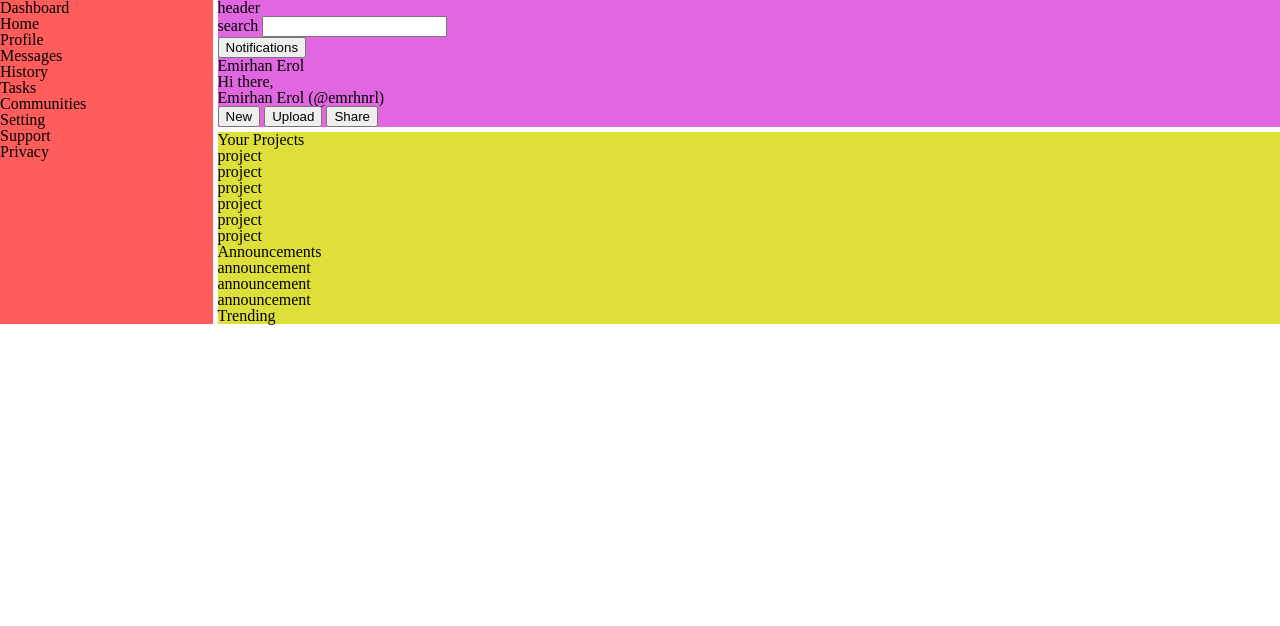
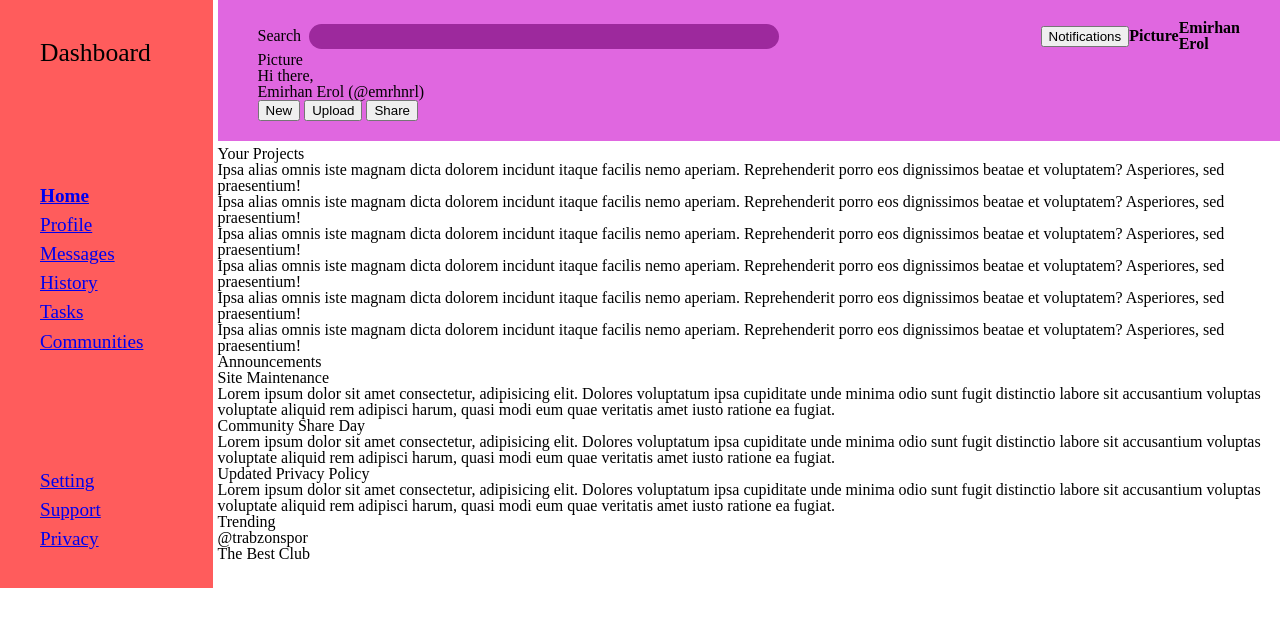
Before and after one commit to emrhnrl/Admin-Dashboard, a website: page index.html in a window 1280 px wide. Drawn offline with Linux system fonts and the light colour scheme.

Commit message:
updates in style.css

```diff
--- a/index.html
+++ b/index.html
@@ -5,49 +5,30 @@
     <meta charset="UTF-8">
     <meta http-equiv="X-UA-Compatible" content="IE=edge">
     <meta name="viewport" content="width=device-width, initial-scale=1.0">
+    <title>Admin Dashboard</title>
     <link rel="stylesheet" href="style.css">
     <link rel="stylesheet" href="reset.css">
-    <title>Admin Dashboard</title>
+    <link rel="stylesheet" href="//cdn.jsdelivr.net/npm/@mdi/font@6.9.96/css/materialdesignicons.min.css">
 </head>
 
 <body>
     <div class="container">
 
-        <div class="sidebar">
-            <div class="sidebar-title">Dashboard </div>
-
-            <ul class="nav">
-
-                <li class="nav-item"><a href="#" class="nav-link"></a>Home</li>
-                <li class="nav-item"><a href="#" class="nav-link"></a>Profile</li>
-                <li class="nav-item"><a href="#" class="nav-link"></a>Messages</li>
-                <li class="nav-item"><a href="#" class="nav-link"></a>History</li>
-                <li class="nav-item"><a href="#" class="nav-link"></a>Tasks</li>
-                <li class="nav-item"><a href="#" class="nav-link"></a>Communities</li>
-            </ul>
-
-            <ul class="nav">
-                <li class="nav-item"><a href="#" class="nav-link"></a>Setting</li>
-                <li class="nav-item"><a href="#" class="nav-link"></a>Support</li>
-                <li class="nav-item"><a href="#" class="nav-link"></a>Privacy</li>
-            </ul>
-        </div>
-
-        <header class="header">header
+        <header class="header">
             <div class="top">
                 <div class="search">
-                    <label for="search">search</label>
+                    <label for="search">Search</label>
                     <input type="search" for="search" id="search">
                 </div>
                 <div class="account">
                     <button>Notifications</button>
-                    <div class="picture"></div>
+                    <div class="picture">Picture</div>
                     <p class="name">Emirhan Erol</p>
                 </div>
             </div>
             <div class="bottom">
                 <div class="profile">
-                    <div class="picture"></div>
+                    <div class="picture">Picture</div>
                     <div class="profile-name">
                         <p class="greeting">Hi there,</p>
                         <p class="name">Emirhan Erol <span class="username">(@emrhnrl)</span></p>
@@ -61,61 +42,109 @@
             </div>
         </header>
 
-        <div class="main-content">
-            <div class="projects">Your Projects
+        <div class="sidebar">
+            <h1 class="sidebar-title">Dashboard </h1>
+            <ul class="nav">
+                <li class="nav-item current"><a href="#" class="nav-link">Home</a></li>
+                <li class="nav-item"><a href="#" class="nav-link">Profile</a></li>
+                <li class="nav-item"><a href="#" class="nav-link">Messages</a></li>
+                <li class="nav-item"><a href="#" class="nav-link">History</a></li>
+                <li class="nav-item"><a href="#" class="nav-link">Tasks</a></li>
+                <li class="nav-item"><a href="#" class="nav-link">Communities</a></li>
+            </ul>
+            <ul class="nav">
+                <li class="nav-item"><a href="#" class="nav-link">Setting</a></li>
+                <li class="nav-item"><a href="#" class="nav-link">Support</a></li>
+                <li class="nav-item"><a href="#" class="nav-link">Privacy</a></li>
+            </ul>
+        </div>
+
+        <div cla5ss="main-content">
+            <div class="projects">
+                <h3>Your Projects</h3>
+
                 <div class="card">
-                    <p class="title"></p>
-                    <p>project</p>
+                    <p class="card-title"></p>
+                    <p class="card-text">Ipsa alias omnis iste magnam dicta dolorem incidunt itaque facilis
+                        nemo aperiam. Reprehenderit porro eos dignissimos beatae et
+                        voluptatem? Asperiores, sed praesentium!</p>
+                    <div class="actions"></div>
                 </div>
                 <div class="card">
-                    <p class="title"></p>
-                    <p>project</p>
+                    <p class="card-title"></p>
+                    <p class="card-text">Ipsa alias omnis iste magnam dicta dolorem incidunt itaque facilis
+                        nemo aperiam. Reprehenderit porro eos dignissimos beatae et
+                        voluptatem? Asperiores, sed praesentium!</p>
+                    <div class="actions"></div>
                 </div>
                 <div class="card">
-                    <p class="title"></p>
-                    <p>project</p>
+                    <p class="card-title"></p>
+                    <p class="card-text">Ipsa alias omnis iste magnam dicta dolorem incidunt itaque facilis
+                        nemo aperiam. Reprehenderit porro eos dignissimos beatae et
+                        voluptatem? Asperiores, sed praesentium!</p>
+                    <div class="actions"></div>
                 </div>
                 <div class="card">
-                    <p class="title"></p>
-                    <p>project</p>
+                    <p class="card-title"></p>
+                    <p class="card-text">Ipsa alias omnis iste magnam dicta dolorem incidunt itaque facilis
+                        nemo aperiam. Reprehenderit porro eos dignissimos beatae et
+                        voluptatem? Asperiores, sed praesentium!</p>
+                    <div class="actions"></div>
                 </div>
                 <div class="card">
-                    <p class="title"></p>
-                    <p>project</p>
+                    <p class="card-title"></p>
+                    <p class="card-text">Ipsa alias omnis iste magnam dicta dolorem incidunt itaque facilis
+                        nemo aperiam. Reprehenderit porro eos dignissimos beatae et
+                        voluptatem? Asperiores, sed praesentium!</p>
+                    <div class="actions"></div>
                 </div>
                 <div class="card">
-                    <p class="title"></p>
-                    <p>project</p>
+                    <p class="card-title"></p>
+                    <p class="card-text">Ipsa alias omnis iste magnam dicta dolorem incidunt itaque facilis
+                        nemo aperiam. Reprehenderit porro eos dignissimos beatae et
+                        voluptatem? Asperiores, sed praesentium!</p>
+                    <div class="actions"></div>
                 </div>
             </div>
-
-            <div class="announcements">Announcements
-                <div class="card">
-                    <p class="title"></p>
-                    <p>announcement</p>
-                </div>
-                <div class="card">
-                    <p class="title"></p>
-                    <p>announcement</p>
-                </div>
-                <div class="card">
-                    <p class="title"></p>
-                    <p>announcement</p>
-                </div>
+            <div class="announcements">
+                <h3>Announcements</h3>
+                <ul class="card">
+                    <li class="announcement">
+                        <h5 class="card-title">Site Maintenance</h5>
+                        <p class="card-text">Lorem ipsum dolor sit amet consectetur, adipisicing elit. Dolores
+                            voluptatum ipsa cupiditate unde minima odio sunt fugit distinctio
+                            labore sit accusantium voluptas voluptate aliquid rem adipisci
+                            harum, quasi modi eum quae veritatis amet iusto ratione ea fugiat.</p>
+                    </li>
+                    <li class="announcement">
+                        <h5 class="card-title">Community Share Day</h5>
+                        <p class="card-text">Lorem ipsum dolor sit amet consectetur, adipisicing elit. Dolores
+                            voluptatum ipsa cupiditate unde minima odio sunt fugit distinctio
+                            labore sit accusantium voluptas voluptate aliquid rem adipisci
+                            harum, quasi modi eum quae veritatis amet iusto ratione ea fugiat.</p>
+                    </li>
+                    <li class="announcement">
+                        <h5 class="card-title">Updated Privacy Policy</h5>
+                        <p class="card-text">Lorem ipsum dolor sit amet consectetur, adipisicing elit. Dolores
+                            voluptatum ipsa cupiditate unde minima odio sunt fugit distinctio
+                            labore sit accusantium voluptas voluptate aliquid rem adipisci
+                            harum, quasi modi eum quae veritatis amet iusto ratione ea fugiat.</p>
+                    </li>
+                </ul>
 
             </div>
-
-
-            <div class="trending">Trending
-                <div class="card">
-                    <div class="photo"></div>
-                    <div class="information">
-                        <div class="username"></div>
-                        <div class="name"></div>
-                    </div>
-                </div>
+            <div class="trending">
+                <h3>Trending</h3>
+                <ul class="card">
+                    <li class="trend">
+                        <div class="picture"></div>
+                        <div class="account">
+                            <p class="username">@trabzonspor</p>
+                            <p class="card-text name">The Best Club</p>
+                        </div>
+                    </li>
+                </ul>
             </div>
-
         </div>
 
     </div>
--- /dev/null
+++ b/package.json
@@ -0,0 +1,5 @@
+{
+  "dependencies": {
+    "@mdi/font": "^6.9.96"
+  }
+}
--- a/style.css
+++ b/style.css
@@ -8,19 +8,69 @@
     gap: 5px;
 }
 
+/* HEADER */
+.header {
+    background: rgb(224, 103, 224);
+    grid-area: header;
+    padding: 20px 40px;
+}
+
+.top{
+    display: flex;
+    justify-content: space-between;
+}
+.search{
+    display: flex;
+    align-items: center;
+    margin-right: auto;
+    width: 100%;
+}
+
+.search > #search{
+    border: 0;
+    background-color: rgb(157, 41, 157);
+    padding: 5px 5px;
+    margin-left: 8px;
+    border-radius: 20px;
+    width: min(60%,600px);
+}
+.header .account{
+    display: flex;
+    justify-content: space-around;
+    align-items: center;
+    font-size: 1rem;
+    font-weight: 600;
+}
+
+
+/* SIDEBAR*/
 .sidebar {
     background: rgb(255, 92, 92);
     grid-area: sidebar;
+    padding: 40px;
+}
+
+.sidebar-title{
+    display: flex;
+    align-items: center;
+    font-size: 1.6rem;
+}
+
+.nav{
+    font-size: 1.2rem;
+    margin-top: 120px;
+    display: grid;
+    gap: 10px;
 
 }
 
-.header {
-    background: rgb(224, 103, 224);
-    grid-area: header;
-}
 
+/* MAIN CONTENT*/
 .main-content {
     background: rgb(223, 223, 58);
     grid-area: content;
 
 }
+.nav-item.current{
+    font-weight: 900;
+}
```
Also changed, not shown: 1 other file.
